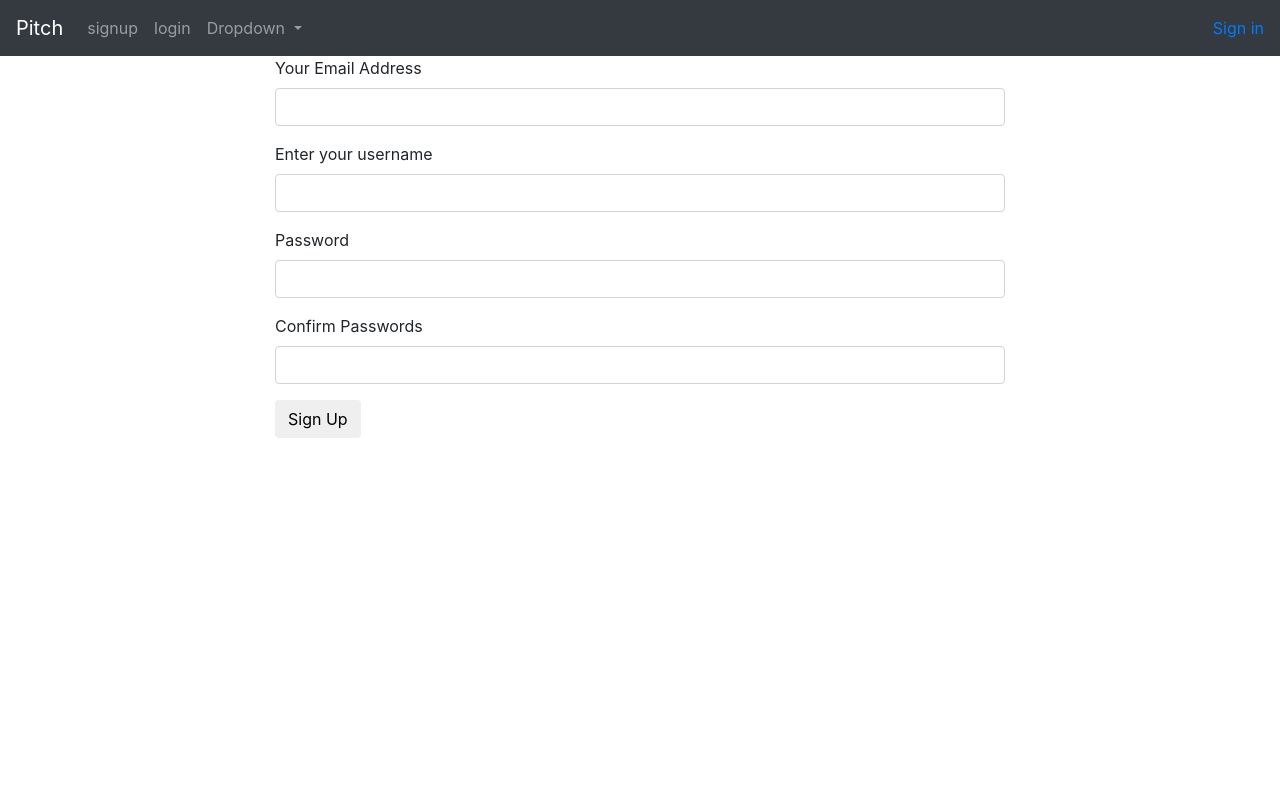
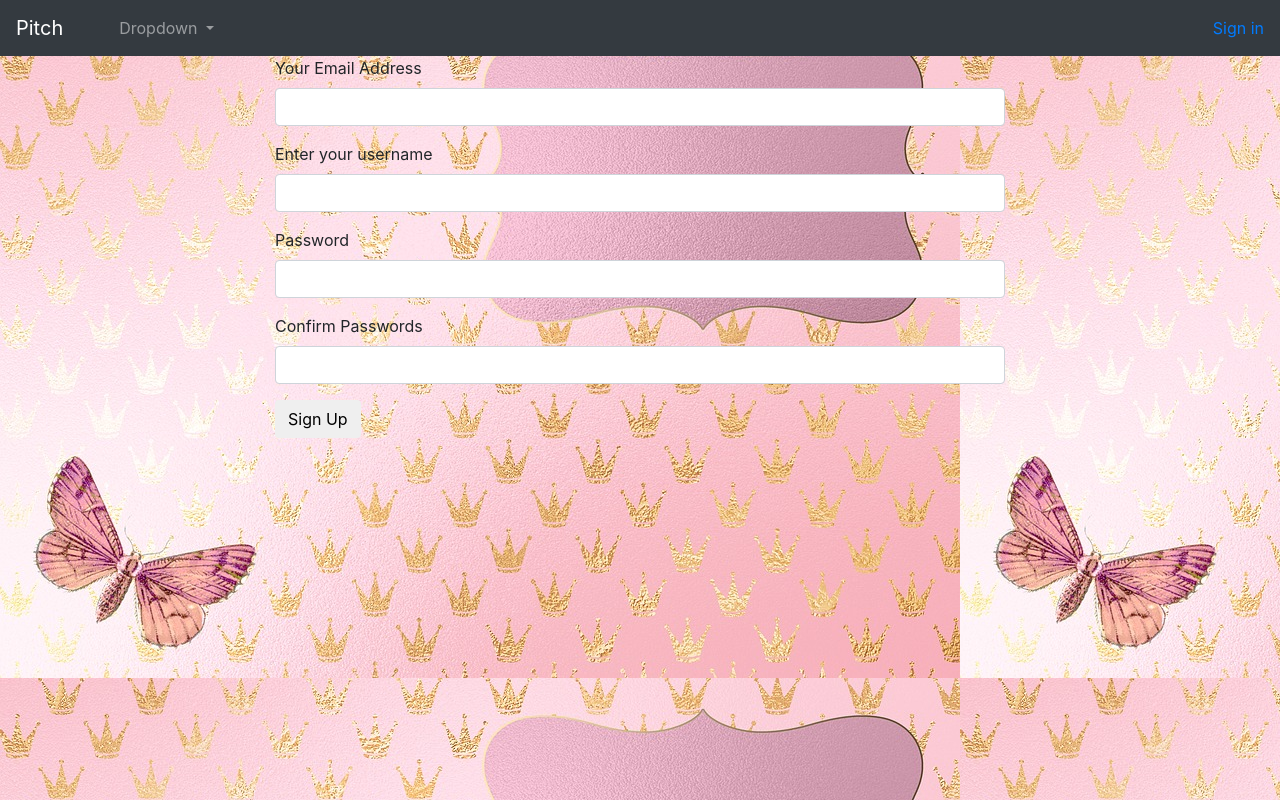
Before and after one commit to lavylipesh/Pitch-It, a Flask app: page /register in a window 1280 px wide. Run offline with Flask 2, Linux system fonts and the light colour scheme; some libraries are stand-ins or nearby versions.

Commit message:
add background image to laogi

```diff
--- a/app/static/css/index.css
+++ b/app/static/css/index.css
@@ -12,9 +12,3 @@
     color:rgb(9, 9, 10);
     background-color:rgb(230, 176, 166);
 }
-#peshito{
-    background-image: url("https://encrypted-tbn0.gstatic.com/images?q=tbn:ANd9GcTmF4U_PcxU1pijwvGnWFXAHQeUlKgmfiIYUzTLNPOlCetJnHUW")
-}
-#pesh{
-    background-image: url("https://encrypted-tbn0.gstatic.com/images?q=tbn:ANd9GcS1PqlhFvM_PY2oSGRa2GIktq6F_1nwJveZmRmuaC8A-JAtQ2AKBA")
-}
--- a/app/templates/auth/register.html
+++ b/app/templates/auth/register.html
@@ -7,6 +7,12 @@
 <div class="row">
 <div class="col-md-2"> </div>
 <div class="col-md-8">
+        <style>
+                body{
+                  background-image: url('../static/photos/background-3290724_960_720.jpg')
+
+                }
+          </style>
 
 {{wtf.quick_form(registration_form)}}
 
--- a/app/templates/navbar.html
+++ b/app/templates/navbar.html
@@ -6,20 +6,20 @@
   <div class="collapse navbar-collapse" id="navbarSupportedContent">
     <ul class="navbar-nav mr-auto">
       <li class="nav-item">
-        <a class="nav-link" href="#">signup</a>
+        <a class="nav-link" href="#"></a>
       </li>
       <li class="nav-item">
-        <a class="nav-link" href="#">login</a>
+        <a class="nav-link" href="#"></a>
       </li>
       <li class="nav-item dropdown">
         <a class="nav-link dropdown-toggle" href="#" id="navbarDropdown" role="button" data-toggle="dropdown" aria-haspopup="true" aria-expanded="false">
           Dropdown
         </a>
         <div class="dropdown-menu" aria-labelledby="navbarDropdown">
-          <a class="dropdown-item" href="#">Interview Pitch</a>
-          <a class="dropdown-item" href="#">Product Pitch </a>
+          <a class="dropdown-item" href="#"></a>
+          <a class="dropdown-item" href="#"></a>
           <div class="dropdown-divider"></div>
-          <a class="dropdown-item" href="#">Promotion Pitch</a>
+          <a class="dropdown-item" href="#"></a>
         </div>
       </li>
     </ul>
```
Also changed, not shown: app/templates/auth/login.html (+7 -2 lines), app/static/photos/background-3290724_960_720.jpg (added), app/static/photos/dawn-3358468_960_720.jpg (added), app/static/photos/spring-276014_960_720.jpg (added).
